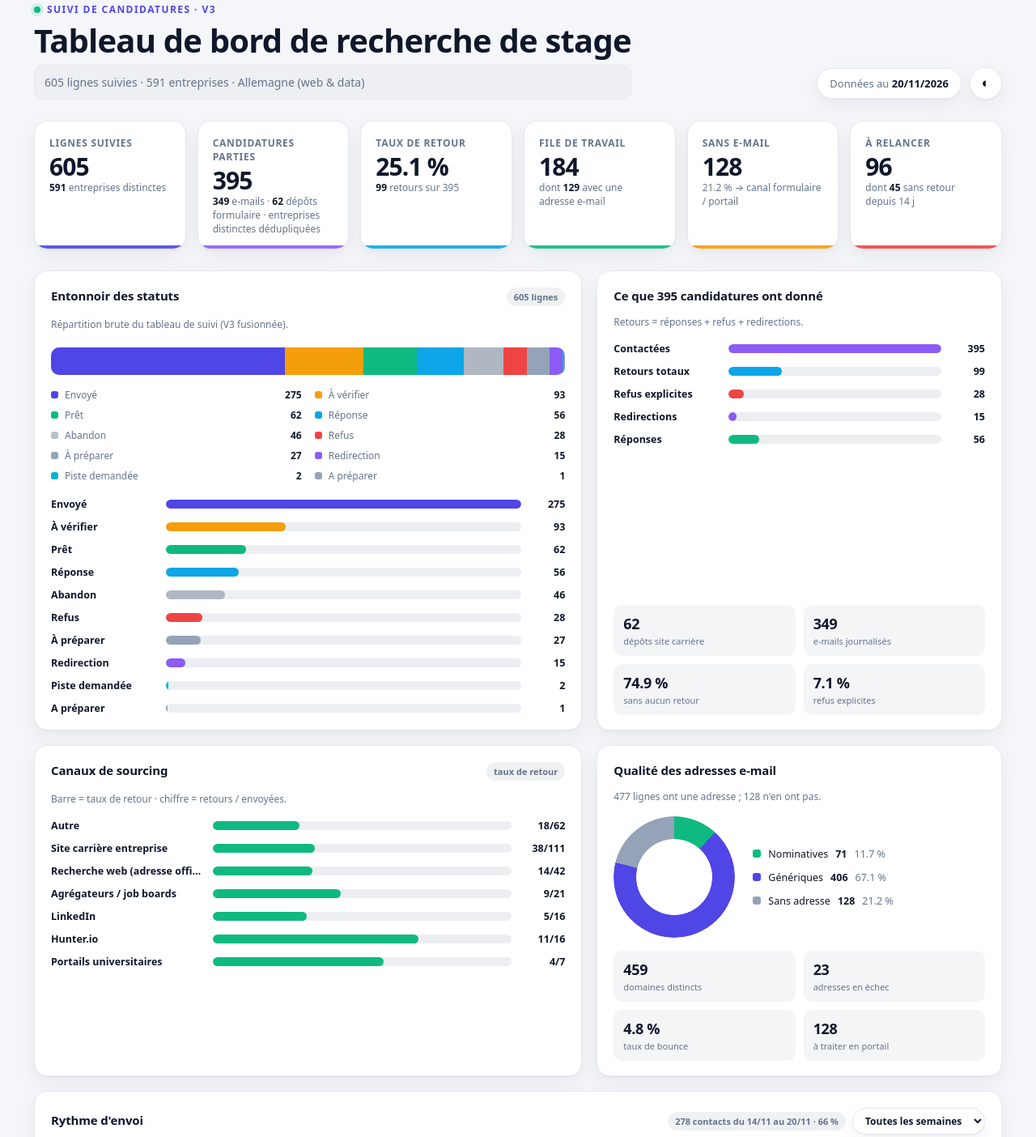
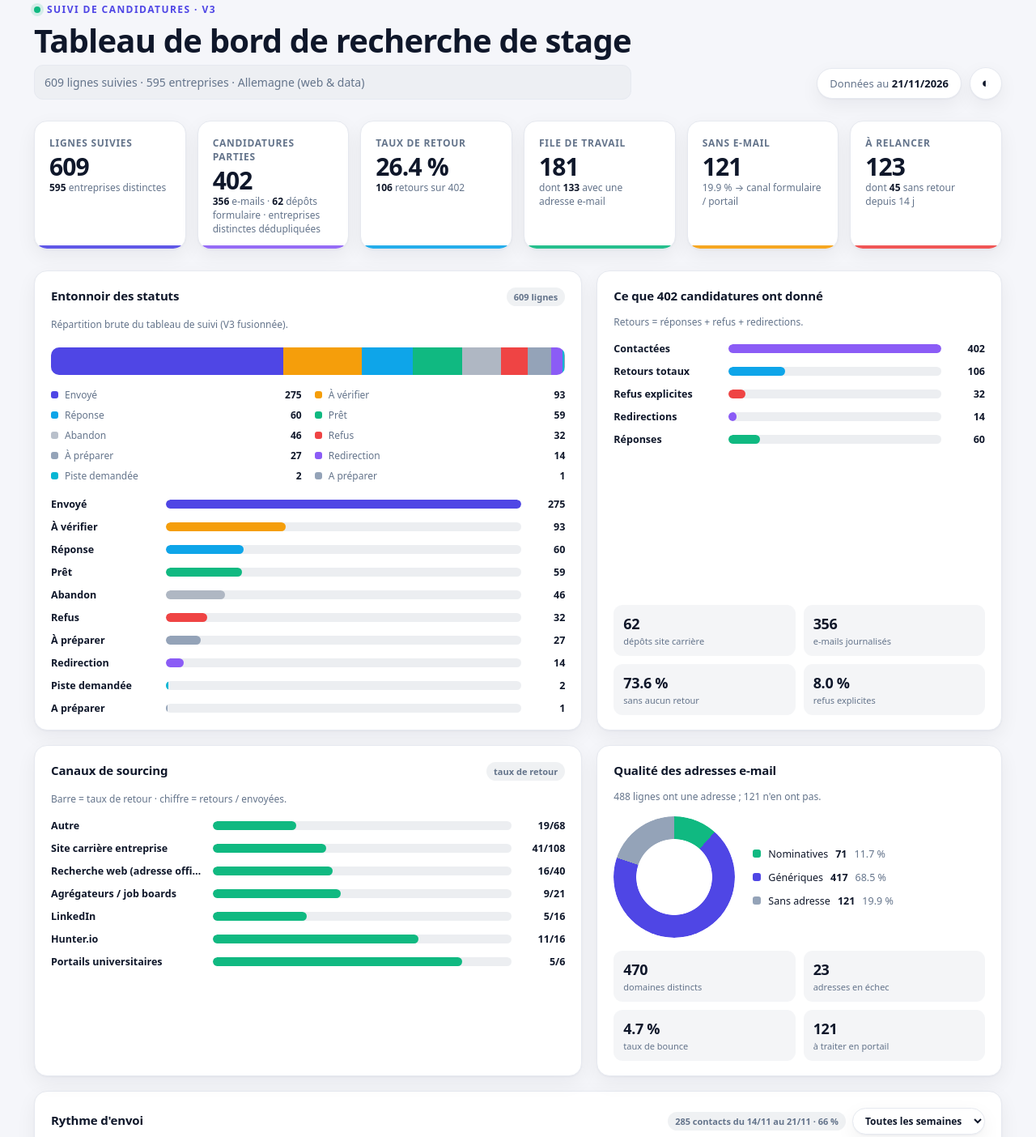
Before and after one commit to vadimguignard/suivi-candidatures, a plain HTML site: page index.html in a window 1280 px wide. Shown: the part 29-1433 px from the top of the page at 81% size. Drawn offline with Linux system fonts and the light colour scheme.

Commit message:
Mise a jour du tableau de bord (21/11/2026 09:17)

```diff
--- a/index.html
+++ b/index.html
@@ -101,7 +101,7 @@
   /* ---------- donut ---------- */
   .donut-wrap{display:flex;align-items:center;gap:22px}
   .donut{width:150px;height:150px;border-radius:50%;flex:none;position:relative;
-    background:conic-gradient(var(--green) 0 11.74%, var(--indigo) 11.74% 78.84%, var(--slate) 78.84% 100%);
+    background:conic-gradient(var(--green) 0 11.66%, var(--indigo) 11.66% 80.13%, var(--slate) 80.13% 100%);
     -webkit-mask:radial-gradient(farthest-side,transparent 62%,#000 63%);
             mask:radial-gradient(farthest-side,transparent 62%,#000 63%);
   }
@@ -174,10 +174,10 @@
     <div>
       <div class="eyebrow"><span class="dot"></span> Suivi de candidatures · V3</div>
       <h1>Tableau de bord de recherche de stage</h1>
-      <p class="sub">605 lignes suivies · 591 entreprises · Allemagne (web &amp; data)</p>
+      <p class="sub">609 lignes suivies · 595 entreprises · Allemagne (web &amp; data)</p>
     </div>
     <div class="header-right">
-      <div class="date-chip">Données au <b>20/11/2026</b></div>
+      <div class="date-chip">Données au <b>21/11/2026</b></div>
       <button class="theme-btn" id="theme" title="Basculer clair / sombre" aria-label="Basculer le thème">◐</button>
     </div>
   </header>
@@ -185,32 +185,32 @@
   <section class="kpis">
     <div class="kpi" style="--bar:var(--indigo)">
       <div class="label">Lignes suivies</div>
-      <div class="value">605</div>
-      <div class="hint"><b>591</b> entreprises distinctes</div>
+      <div class="value">609</div>
+      <div class="hint"><b>595</b> entreprises distinctes</div>
     </div>
     <div class="kpi" style="--bar:var(--violet)">
       <div class="label">Candidatures parties</div>
-      <div class="value">395</div>
-      <div class="hint"><b>349</b> e-mails · <b>62</b> dépôts formulaire · entreprises distinctes dédupliquées</div>
+      <div class="value">402</div>
+      <div class="hint"><b>356</b> e-mails · <b>62</b> dépôts formulaire · entreprises distinctes dédupliquées</div>
     </div>
     <div class="kpi" style="--bar:var(--blue)">
       <div class="label">Taux de retour</div>
-      <div class="value">25.1 %</div>
-      <div class="hint"><b>99</b> retours sur 395</div>
+      <div class="value">26.4 %</div>
+      <div class="hint"><b>106</b> retours sur 402</div>
     </div>
     <div class="kpi" style="--bar:var(--green)">
       <div class="label">File de travail</div>
-      <div class="value">184</div>
-      <div class="hint">dont <b>129</b> avec une adresse e-mail</div>
+      <div class="value">181</div>
+      <div class="hint">dont <b>133</b> avec une adresse e-mail</div>
     </div>
     <div class="kpi" style="--bar:var(--amber)">
       <div class="label">Sans e-mail</div>
-      <div class="value">128</div>
-      <div class="hint">21.2 % → canal formulaire / portail</div>
+      <div class="value">121</div>
+      <div class="hint">19.9 % → canal formulaire / portail</div>
     </div>
     <div class="kpi" style="--bar:var(--red)">
       <div class="label">À relancer</div>
-      <div class="value">96</div>
+      <div class="value">123</div>
       <div class="hint">dont <b>45</b> sans retour depuis 14 j</div>
     </div>
   </section>
@@ -219,7 +219,7 @@
     <div class="card">
       <div class="card-head">
         <h2>Entonnoir des statuts</h2>
-        <span class="pill">605 lignes</span>
+        <span class="pill">609 lignes</span>
       </div>
       <p class="note">Répartition brute du tableau de suivi (V3 fusionnée).</p>
       <div class="stack" id="statusStack"></div>
@@ -230,21 +230,21 @@
 
     <div class="card">
       <div class="card-head">
-        <h2>Ce que 395 candidatures ont donné</h2>
+        <h2>Ce que 402 candidatures ont donné</h2>
       </div>
       <p class="note">Retours = réponses + refus + redirections.</p>
       <div class="rows">
-        <div class="row" title="395 entreprises contactées"><span class="name">Contactées</span><span class="track"><span class="fill" style="--c:var(--violet);--w:100%"></span></span><span class="num">395</span></div>
-        <div class="row" title="99 retours = 25.1 %"><span class="name">Retours totaux</span><span class="track"><span class="fill" style="--c:var(--blue);--w:25.1%"></span></span><span class="num">99</span></div>
-        <div class="row" title="28 refus"><span class="name">Refus explicites</span><span class="track"><span class="fill" style="--c:var(--red);--w:7.1%"></span></span><span class="num">28</span></div>
-        <div class="row" title="15 redirections"><span class="name">Redirections</span><span class="track"><span class="fill" style="--c:var(--violet);--w:3.8%"></span></span><span class="num">15</span></div>
-        <div class="row" title="56 réponses"><span class="name">Réponses</span><span class="track"><span class="fill" style="--c:var(--green);--w:14.2%"></span></span><span class="num">56</span></div>
+        <div class="row" title="402 entreprises contactées"><span class="name">Contactées</span><span class="track"><span class="fill" style="--c:var(--violet);--w:100%"></span></span><span class="num">402</span></div>
+        <div class="row" title="106 retours = 26.4 %"><span class="name">Retours totaux</span><span class="track"><span class="fill" style="--c:var(--blue);--w:26.4%"></span></span><span class="num">106</span></div>
+        <div class="row" title="32 refus"><span class="name">Refus explicites</span><span class="track"><span class="fill" style="--c:var(--red);--w:8.0%"></span></span><span class="num">32</span></div>
+        <div class="row" title="14 redirections"><span class="name">Redirections</span><span class="track"><span class="fill" style="--c:var(--violet);--w:3.5%"></span></span><span class="num">14</span></div>
+        <div class="row" title="60 réponses"><span class="name">Réponses</span><span class="track"><span class="fill" style="--c:var(--green);--w:14.9%"></span></span><span class="num">60</span></div>
       </div>
       <div class="mini">
         <div class="m"><div class="v">62</div><div class="l">dépôts site carrière</div></div>
-        <div class="m"><div class="v">349</div><div class="l">e-mails journalisés</div></div>
-        <div class="m"><div class="v">74.9 %</div><div class="l">sans aucun retour</div></div>
-        <div class="m"><div class="v">7.1 %</div><div class="l">refus explicites</div></div>
+        <div class="m"><div class="v">356</div><div class="l">e-mails journalisés</div></div>
+        <div class="m"><div class="v">73.6 %</div><div class="l">sans aucun retour</div></div>
+        <div class="m"><div class="v">8.0 %</div><div class="l">refus explicites</div></div>
       </div>
     </div>
   </section>
@@ -261,20 +261,20 @@
 
     <div class="card">
       <div class="card-head"><h2>Qualité des adresses e-mail</h2></div>
-      <p class="note">477 lignes ont une adresse ; 128 n'en ont pas.</p>
+      <p class="note">488 lignes ont une adresse ; 121 n'en ont pas.</p>
       <div class="donut-wrap">
-        <div class="donut" role="img" aria-label="11.7 % nominatives, 67.1 % génériques, 21.2 % sans adresse"></div>
+        <div class="donut" role="img" aria-label="11.7 % nominatives, 68.5 % génériques, 19.9 % sans adresse"></div>
         <div class="donut-legend">
           <div class="dl"><span class="sw" style="background:var(--green)"></span> Nominatives <b>71</b> <span style="color:var(--muted)">11.7 %</span></div>
-          <div class="dl"><span class="sw" style="background:var(--indigo)"></span> Génériques <b>406</b> <span style="color:var(--muted)">67.1 %</span></div>
-          <div class="dl"><span class="sw" style="background:var(--slate)"></span> Sans adresse <b>128</b> <span style="color:var(--muted)">21.2 %</span></div>
+          <div class="dl"><span class="sw" style="background:var(--indigo)"></span> Génériques <b>417</b> <span style="color:var(--muted)">68.5 %</span></div>
+          <div class="dl"><span class="sw" style="background:var(--slate)"></span> Sans adresse <b>121</b> <span style="color:var(--muted)">19.9 %</span></div>
         </div>
       </div>
       <div class="mini">
-        <div class="m"><div class="v">459</div><div class="l">domaines distincts</div></div>
+        <div class="m"><div class="v">470</div><div class="l">domaines distincts</div></div>
         <div class="m"><div class="v">23</div><div class="l">adresses en échec</div></div>
-        <div class="m"><div class="v">4.8 %</div><div class="l">taux de bounce</div></div>
-        <div class="m"><div class="v">128</div><div class="l">à traiter en portail</div></div>
+        <div class="m"><div class="v">4.7 %</div><div class="l">taux de bounce</div></div>
+        <div class="m"><div class="v">121</div><div class="l">à traiter en portail</div></div>
       </div>
     </div>
   </section>
@@ -283,7 +283,7 @@
     <div class="card-head">
       <h2>Rythme d'envoi</h2>
       <div class="head-actions">
-        <span class="pill" id="fenetre">278 contacts du 14/11 au 20/11 · 66 %</span>
+        <span class="pill" id="fenetre">285 contacts du 14/11 au 21/11 · 66 %</span>
         <select class="semaine" id="semaine" aria-label="Choisir une semaine"></select>
       </div>
     </div>
@@ -334,7 +334,7 @@
     <div class="card">
       <div class="card-head">
         <h2>Profils visés</h2>
-        <span class="pill">605 lignes</span>
+        <span class="pill">609 lignes</span>
       </div>
       <p class="note"> Colonne « Profil » de l'Excel.</p>
       <div class="rows" id="jobRows"></div>
@@ -345,13 +345,13 @@
   <section class="alerts">
     <div class="alert" style="--accent:var(--red)">
       <div class="a-t">Relances</div>
-      <div class="a-v">96</div>
+      <div class="a-v">123</div>
       <div class="a-d">à envoyer (délai 7 j), dont 45 sans retour depuis plus de 14 j. Dates de relance enregistrées : 0.</div>
     </div>
     <div class="alert" style="--accent:var(--amber)">
       <div class="a-t">Formulaire</div>
-      <div class="a-v">143</div>
-      <div class="a-d">entreprises sans e-mail (128) ou ayant redirigé vers leur site carrière (15) : canal à suivre.</div>
+      <div class="a-v">135</div>
+      <div class="a-d">entreprises sans e-mail (121) ou ayant redirigé vers leur site carrière (14) : canal à suivre.</div>
     </div>
     <div class="alert" style="--accent:var(--violet)">
       <div class="a-t">Contacts</div>
@@ -360,7 +360,7 @@
     </div>
     <div class="alert" style="--accent:var(--blue)">
       <div class="a-t">Données</div>
-      <div class="a-v">260</div>
+      <div class="a-v">263</div>
       <div class="a-d">lignes de bounce pour 23 adresses réelles : doublons à dédupliquer.</div>
     </div>
   </section>
@@ -375,11 +375,11 @@
 </div>
 
 <script>
-  const statuses = [{"t": "Envoyé", "n": 275, "c": "var(--indigo)"}, {"t": "À vérifier", "n": 93, "c": "var(--amber)"}, {"t": "Prêt", "n": 62, "c": "var(--green)"}, {"t": "Réponse", "n": 56, "c": "var(--blue)"}, {"t": "Abandon", "n": 46, "c": "color-mix(in srgb,var(--muted) 45%,transparent)"}, {"t": "Refus", "n": 28, "c": "var(--red)"}, {"t": "À préparer", "n": 27, "c": "var(--slate)"}, {"t": "Redirection", "n": 15, "c": "var(--violet)"}, {"t": "Piste demandée", "n": 2, "c": "var(--cyan)"}, {"t": "A préparer", "n": 1, "c": "var(--slate)"}];
-  const channels = [{"t": "Autre", "n": 214, "s": 62, "r": 18, "p": 29.032258064516128}, {"t": "Site carrière entreprise", "n": 182, "s": 111, "r": 38, "p": 34.234234234234236}, {"t": "Recherche web (adresse officielle)", "n": 86, "s": 42, "r": 14, "p": 33.333333333333336}, {"t": "Agrégateurs / job boards", "n": 53, "s": 21, "r": 9, "p": 42.857142857142854}, {"t": "LinkedIn", "n": 30, "s": 16, "r": 5, "p": 31.25}, {"t": "Hunter.io", "n": 28, "s": 16, "r": 11, "p": 68.75}, {"t": "Portails universitaires", "n": 12, "s": 7, "r": 4, "p": 57.142857142857146}];
-  const cities = [{"t": "Berlin", "n": 120, "s": 62, "r": 15, "p": 24.193548387096776}, {"t": "Munich", "n": 79, "s": 31, "r": 10, "p": 32.25806451612903}, {"t": "Cologne", "n": 39, "s": 20, "r": 12, "p": 60.0}, {"t": "(vide)", "n": 25, "s": 14, "r": 5, "p": 35.714285714285715}, {"t": "Karlsruhe", "n": 22, "s": 8, "r": 7, "p": 87.5}, {"t": "Stuttgart", "n": 18, "s": 6, "r": 5, "p": 83.33333333333333}, {"t": "Dresden", "n": 18, "s": 14, "r": 3, "p": 21.428571428571427}, {"t": "Hamburg", "n": 18, "s": 5, "r": 4, "p": 80.0}, {"t": "Frankfurt", "n": 17, "s": 8, "r": 5, "p": 62.5}];
-  const jobs = [{"t": "Profil web", "n": 345}, {"t": "Profil data", "n": 247}, {"t": "Mixte / vide", "n": 13}];
-  const days = [{"d": "31/08", "mail": 5, "form": 0, "lien": 0, "n": 5, "w": "31/08"}, {"d": "01/09", "mail": 2, "form": 0, "lien": 0, "n": 2, "w": "31/08"}, {"d": "14/09", "mail": 0, "form": 5, "lien": 0, "n": 5, "w": "14/09"}, {"d": "05/10", "mail": 34, "form": 0, "lien": 0, "n": 34, "w": "05/10"}, {"d": "10/10", "mail": 13, "form": 0, "lien": 0, "n": 13, "w": "05/10"}, {"d": "03/11", "mail": 0, "form": 1, "lien": 0, "n": 1, "w": "02/11"}, {"d": "11/11", "mail": 50, "form": 0, "lien": 0, "n": 50, "w": "09/11"}, {"d": "12/11", "mail": 35, "form": 0, "lien": 0, "n": 35, "w": "09/11"}, {"d": "14/11", "mail": 45, "form": 3, "lien": 0, "n": 48, "w": "09/11"}, {"d": "15/11", "mail": 33, "form": 4, "lien": 1, "n": 38, "w": "09/11"}, {"d": "16/11", "mail": 36, "form": 0, "lien": 0, "n": 36, "w": "16/11"}, {"d": "17/11", "mail": 22, "form": 26, "lien": 4, "n": 52, "w": "16/11"}, {"d": "18/11", "mail": 54, "form": 21, "lien": 0, "n": 75, "w": "16/11"}, {"d": "19/11", "mail": 20, "form": 1, "lien": 1, "n": 22, "w": "16/11"}, {"d": "20/11", "mail": 0, "form": 0, "lien": 7, "n": 7, "w": "16/11"}];
+  const statuses = [{"t": "Envoyé", "n": 275, "c": "var(--indigo)"}, {"t": "À vérifier", "n": 93, "c": "var(--amber)"}, {"t": "Réponse", "n": 60, "c": "var(--blue)"}, {"t": "Prêt", "n": 59, "c": "var(--green)"}, {"t": "Abandon", "n": 46, "c": "color-mix(in srgb,var(--muted) 45%,transparent)"}, {"t": "Refus", "n": 32, "c": "var(--red)"}, {"t": "À préparer", "n": 27, "c": "var(--slate)"}, {"t": "Redirection", "n": 14, "c": "var(--violet)"}, {"t": "Piste demandée", "n": 2, "c": "var(--cyan)"}, {"t": "A préparer", "n": 1, "c": "var(--slate)"}];
+  const channels = [{"t": "Autre", "n": 218, "s": 68, "r": 19, "p": 27.941176470588236}, {"t": "Site carrière entreprise", "n": 182, "s": 108, "r": 41, "p": 37.96296296296296}, {"t": "Recherche web (adresse officielle)", "n": 86, "s": 40, "r": 16, "p": 40.0}, {"t": "Agrégateurs / job boards", "n": 53, "s": 21, "r": 9, "p": 42.857142857142854}, {"t": "LinkedIn", "n": 30, "s": 16, "r": 5, "p": 31.25}, {"t": "Hunter.io", "n": 28, "s": 16, "r": 11, "p": 68.75}, {"t": "Portails universitaires", "n": 12, "s": 6, "r": 5, "p": 83.33333333333333}];
+  const cities = [{"t": "Berlin", "n": 120, "s": 63, "r": 15, "p": 23.80952380952381}, {"t": "Munich", "n": 79, "s": 32, "r": 10, "p": 31.25}, {"t": "Cologne", "n": 39, "s": 20, "r": 12, "p": 60.0}, {"t": "(vide)", "n": 25, "s": 13, "r": 6, "p": 46.15384615384615}, {"t": "Karlsruhe", "n": 22, "s": 8, "r": 7, "p": 87.5}, {"t": "Hamburg", "n": 20, "s": 5, "r": 4, "p": 80.0}, {"t": "Stuttgart", "n": 18, "s": 6, "r": 5, "p": 83.33333333333333}, {"t": "Dresden", "n": 18, "s": 13, "r": 4, "p": 30.76923076923077}, {"t": "Frankfurt", "n": 17, "s": 7, "r": 6, "p": 85.71428571428571}];
+  const jobs = [{"t": "Profil web", "n": 348}, {"t": "Profil data", "n": 248}, {"t": "Mixte / vide", "n": 13}];
+  const days = [{"d": "31/08", "mail": 5, "form": 0, "lien": 0, "n": 5, "w": "31/08"}, {"d": "01/09", "mail": 2, "form": 0, "lien": 0, "n": 2, "w": "31/08"}, {"d": "14/09", "mail": 0, "form": 5, "lien": 0, "n": 5, "w": "14/09"}, {"d": "05/10", "mail": 34, "form": 0, "lien": 0, "n": 34, "w": "05/10"}, {"d": "10/10", "mail": 13, "form": 0, "lien": 0, "n": 13, "w": "05/10"}, {"d": "03/11", "mail": 0, "form": 1, "lien": 0, "n": 1, "w": "02/11"}, {"d": "11/11", "mail": 50, "form": 0, "lien": 0, "n": 50, "w": "09/11"}, {"d": "12/11", "mail": 35, "form": 0, "lien": 0, "n": 35, "w": "09/11"}, {"d": "14/11", "mail": 45, "form": 3, "lien": 0, "n": 48, "w": "09/11"}, {"d": "15/11", "mail": 33, "form": 4, "lien": 1, "n": 38, "w": "09/11"}, {"d": "16/11", "mail": 36, "form": 0, "lien": 0, "n": 36, "w": "16/11"}, {"d": "17/11", "mail": 22, "form": 26, "lien": 4, "n": 52, "w": "16/11"}, {"d": "18/11", "mail": 54, "form": 21, "lien": 0, "n": 75, "w": "16/11"}, {"d": "19/11", "mail": 20, "form": 1, "lien": 1, "n": 22, "w": "16/11"}, {"d": "20/11", "mail": 0, "form": 0, "lien": 7, "n": 7, "w": "16/11"}, {"d": "21/11", "mail": 7, "form": 0, "lien": 0, "n": 7, "w": "16/11"}];
 
   const $ = (id) => document.getElementById(id);
   const totalStatus = statuses.reduce((a, b) => a + b.n, 0);
@@ -437,7 +437,7 @@
     const total = visibles.reduce((a, d) => a + d.n, 0);
     $("fenetre").textContent = choix
       ? `${total} contacts — semaine du ${choix}`
-      : "278 contacts du 14/11 au 20/11 · 66 %";
+      : "285 contacts du 14/11 au 21/11 · 66 %";
   }
   semaine.addEventListener("change", rendreRythme);
   rendreRythme();
```
